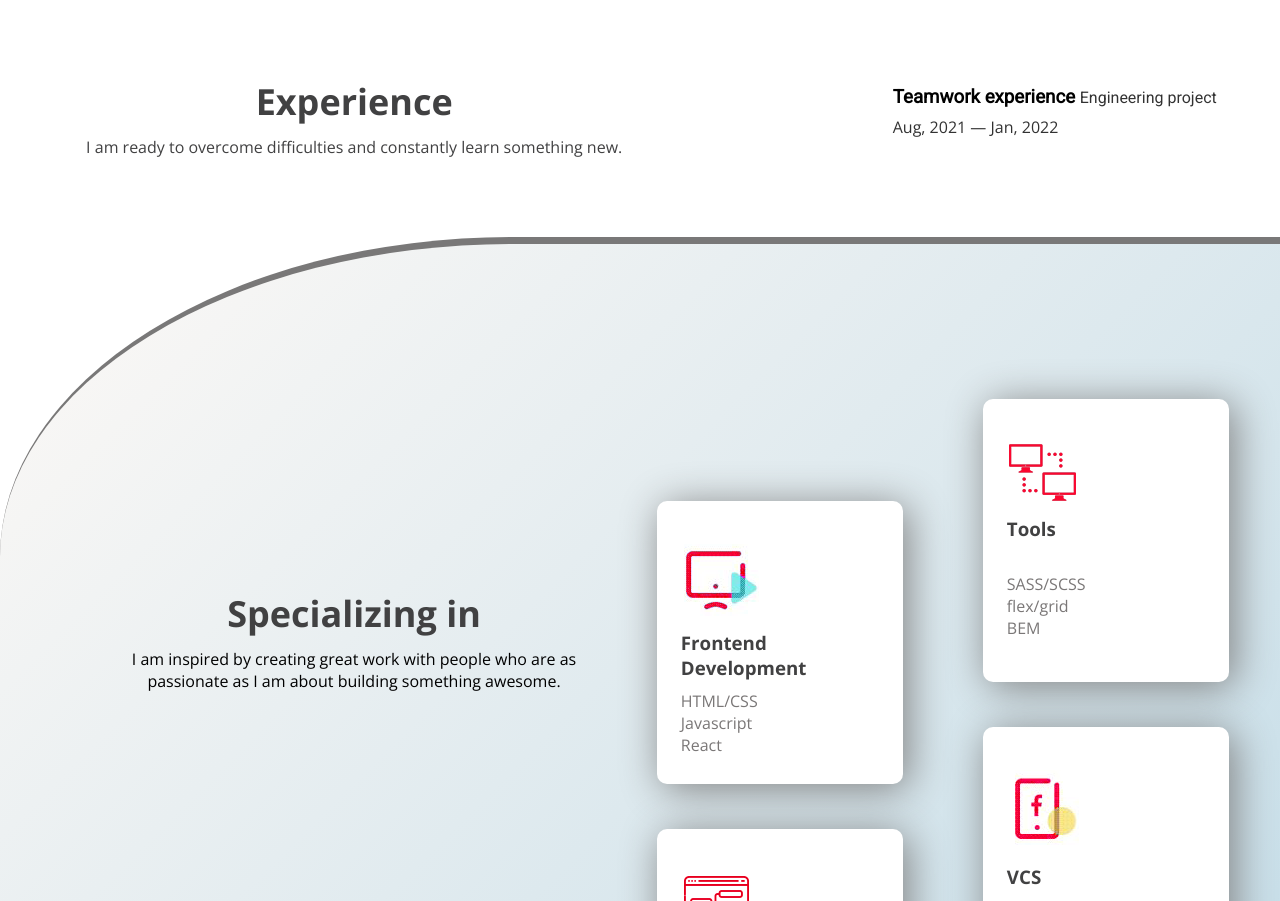
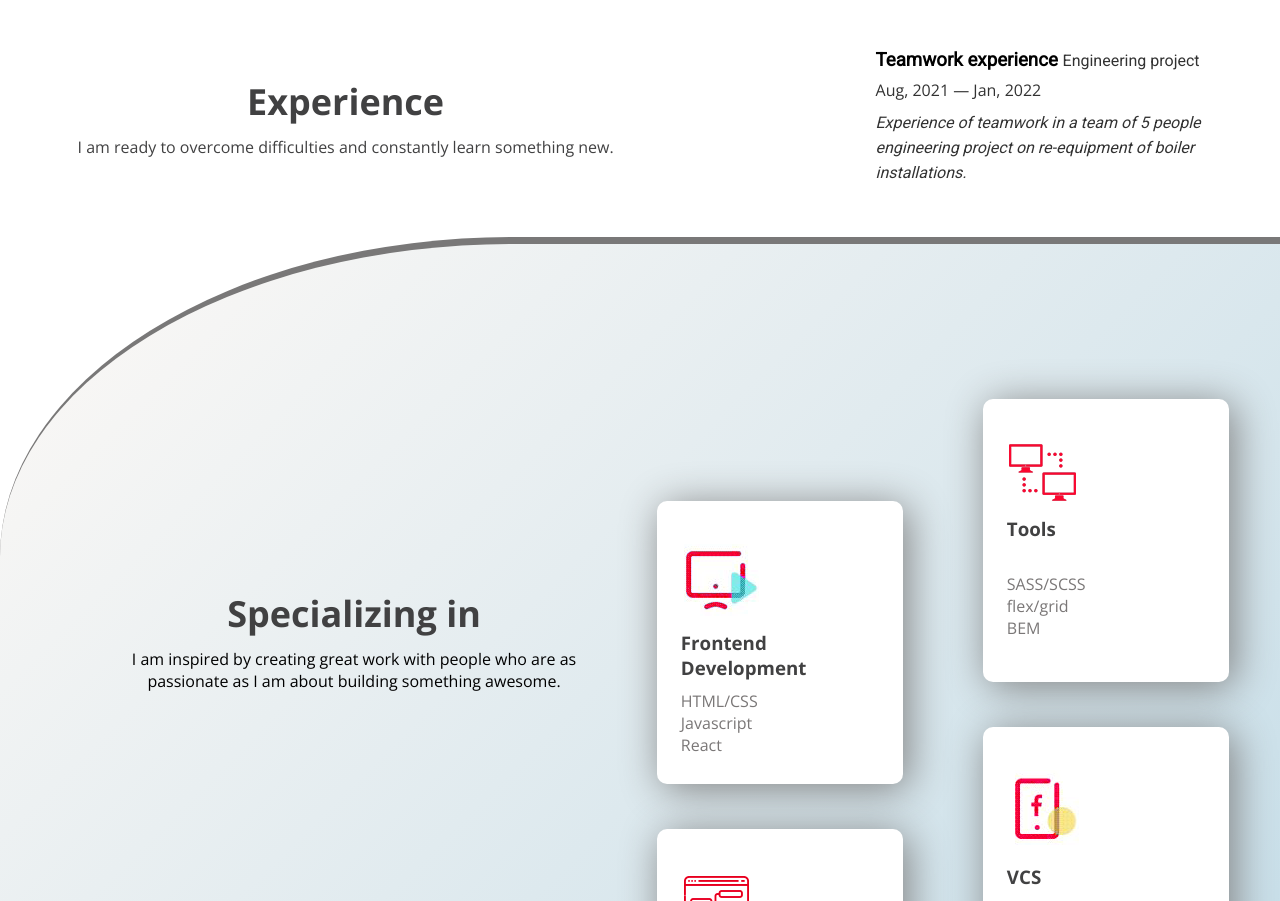
Before and after one commit to RyazanovE/Main-portfolio, a plain HTML site: page index.html in a window 1280 px wide. Shown: the part 1108-2009 px from the top of the page. Drawn offline with nearby package versions, Linux system fonts and the light colour scheme.

Commit message:
notebook c2

```diff
--- a/index.html
+++ b/index.html
@@ -116,7 +116,7 @@
                     <div>
                         <h3>Teamwork experience <span>Engineering project</span></h3>
                         <h4>Aug, 2021 — Jan, 2022</h4>
-                        <p></p>
+                        <p>Experience of teamwork in a team of 5 people engineering project on re-equipment of boiler installations.</p>
                     </div>
             </div>
     </div>
```
